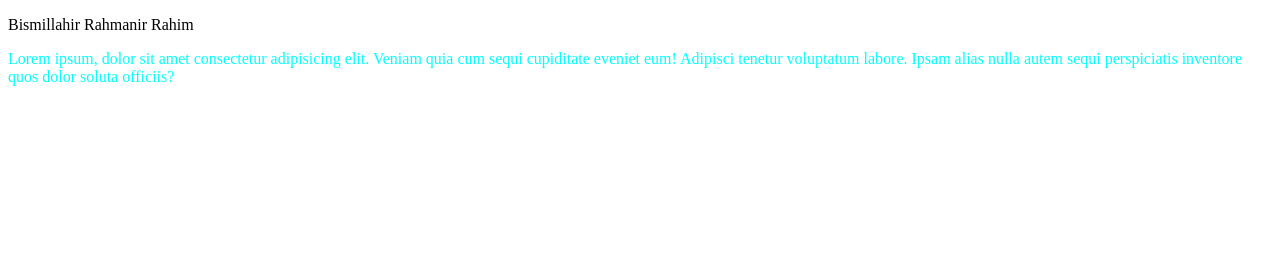
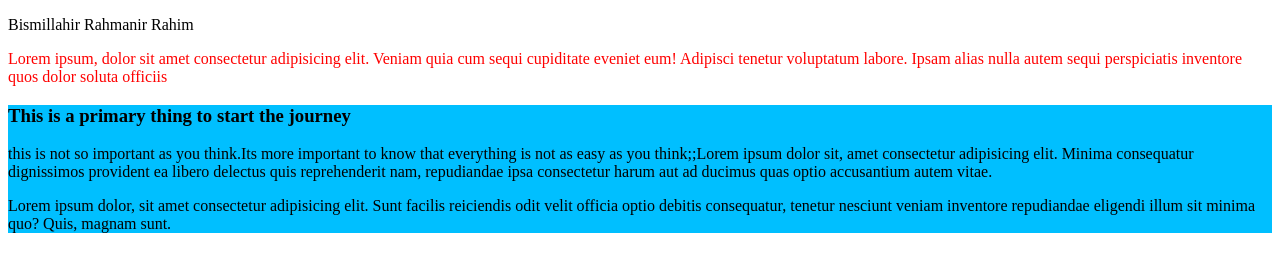
Before and after one commit to Being-Stronger/my-first-github-repo, a plain HTML site: page index.html in a window 1280 px wide. Drawn offline with Linux system fonts and the light colour scheme.

Commit message:
third edit

```diff
--- a/index.html
+++ b/index.html
@@ -4,10 +4,20 @@
     <meta charset="UTF-8">
     <meta name="viewport" content="width=device-width, initial-scale=1.0">
     <title>My first github repo</title>
+    <style>
+        .some{
+            background-color: deepskyblue;
+        }
+    </style>
 </head>
 <body>
     <p>Bismillahir Rahmanir Rahim</p>
-    <p style="color: aqua;">Lorem ipsum, dolor sit amet consectetur adipisicing elit. Veniam quia cum sequi cupiditate eveniet eum! Adipisci tenetur voluptatum labore. Ipsam alias nulla autem sequi perspiciatis inventore quos dolor soluta officiis?</p>
+    <p style="color: red">Lorem ipsum, dolor sit amet consectetur adipisicing elit. Veniam quia cum sequi cupiditate eveniet eum! Adipisci tenetur voluptatum labore. Ipsam alias nulla autem sequi perspiciatis inventore quos dolor soluta officiis</p>
+    <div class="some">
+        <h3>This is a primary thing to start the journey</h3>
+        <p>this is not so important as you think.Its more important to know that everything is not as easy as you think;;Lorem ipsum dolor sit, amet consectetur adipisicing elit. Minima consequatur dignissimos provident ea libero delectus quis reprehenderit nam, repudiandae ipsa consectetur harum aut ad ducimus quas optio accusantium autem vitae.</p>
+        <p>Lorem ipsum dolor, sit amet consectetur adipisicing elit. Sunt facilis reiciendis odit velit officia optio debitis consequatur, tenetur nesciunt veniam inventore repudiandae eligendi illum sit minima quo? Quis, magnam sunt.</p>
+    </div>
 
 </body>
 </html>
```
